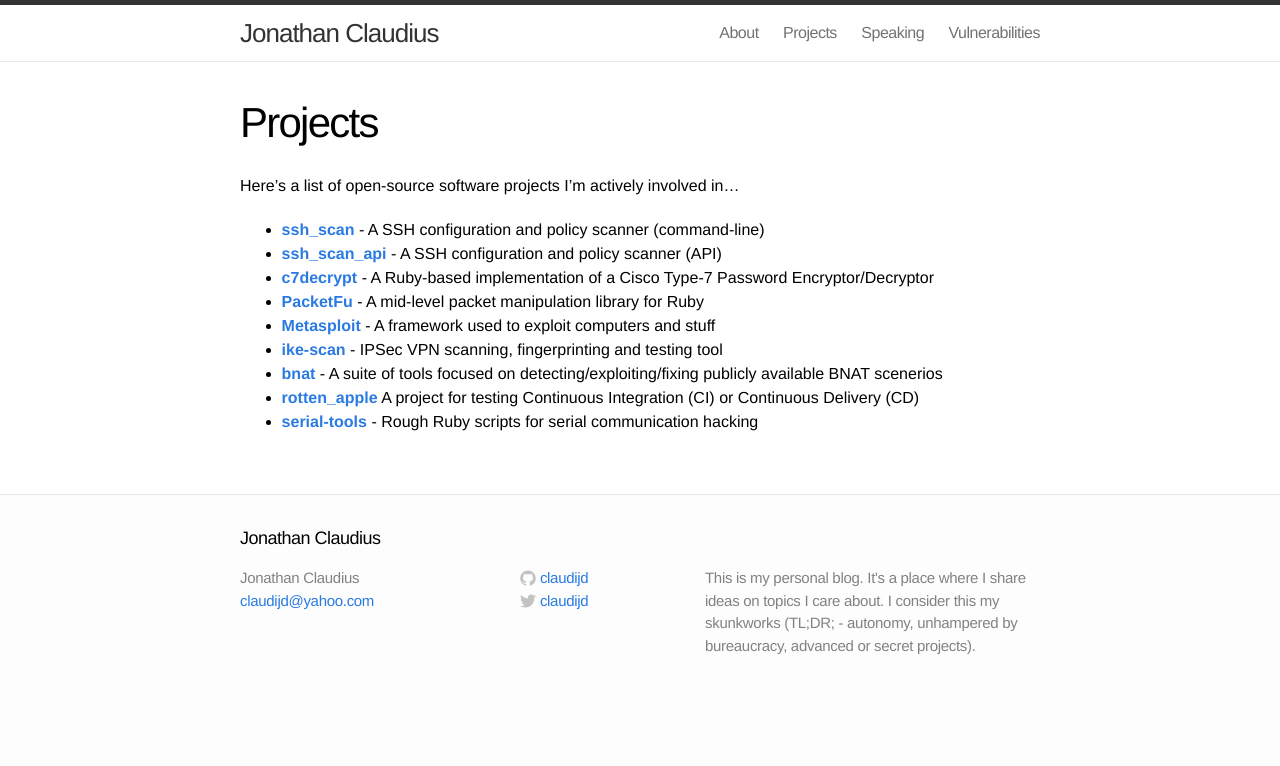
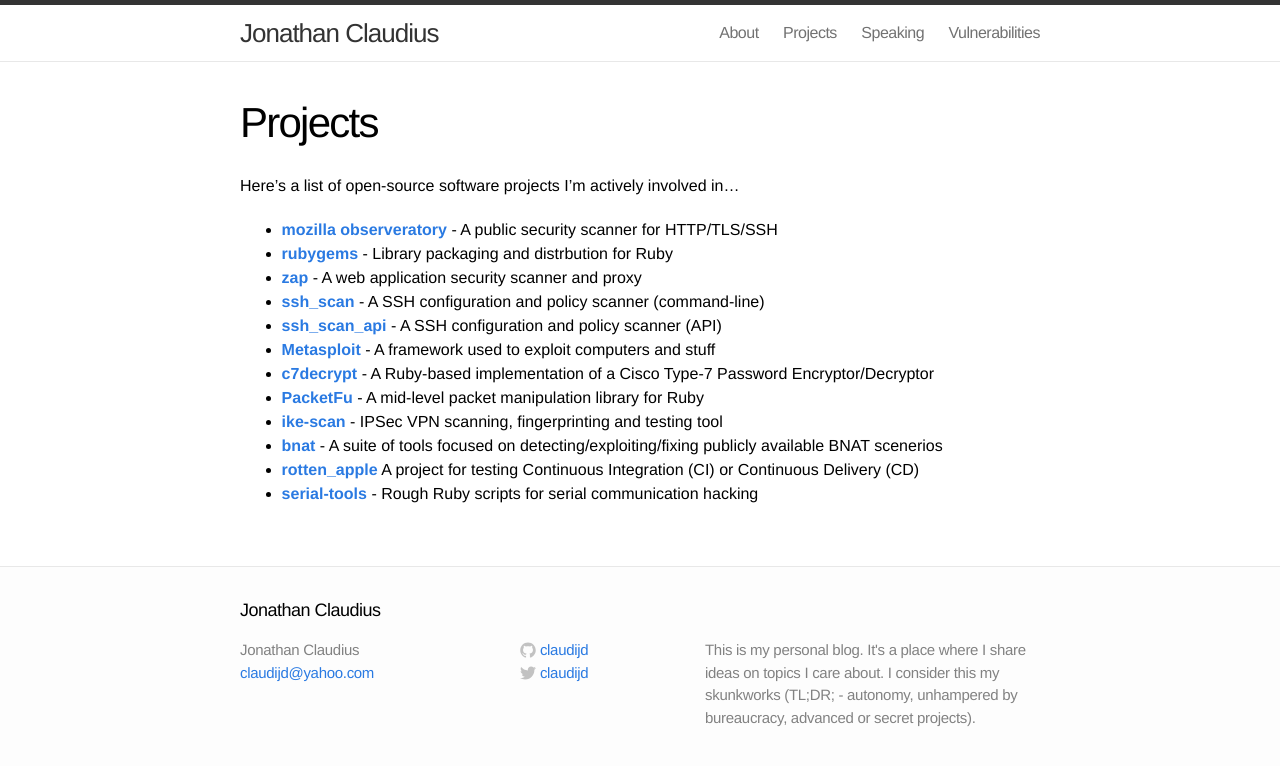
Before and after one commit to claudijd/claudijd.github.io, a Jekyll site: the page built from projects.md, in a window 1280 px wide. Shown: the top 766 px of the page. Built offline with Jekyll 4.4.1, drawn with Linux system fonts in a browser that asks for light colours.

Commit message:
Update projects

```diff
--- a/projects.md
+++ b/projects.md
@@ -6,11 +6,14 @@
 
 Here's a list of open-source software projects I'm actively involved in...
 
+- **[mozilla observeratory](https://observatory.mozilla.org/)** - A public security scanner for HTTP/TLS/SSH
+- **[rubygems](https://github.com/rubygems/rubygems)** - Library packaging and distrbution for Ruby
+- **[zap](https://github.com/zaproxy/zaproxy)** - A web application security scanner and proxy
 - **[ssh_scan](https://github.com/mozilla/ssh_scan)** - A SSH configuration and policy scanner (command-line)
 - **[ssh_scan_api](https://github.com/mozilla/ssh_scan_api)** - A SSH configuration and policy scanner (API)
+- **[Metasploit](https://github.com/rapid7/metasploit-framework)** - A framework used to exploit computers and stuff
 - **[c7decrypt](https://github.com/claudijd/c7decrypt)** - A Ruby-based implementation of a Cisco Type-7 Password Encryptor/Decryptor
 - **[PacketFu](https://github.com/packetfu/packetfu)** - A mid-level packet manipulation library for Ruby
-- **[Metasploit](https://github.com/rapid7/metasploit-framework)** - A framework used to exploit computers and stuff
 - **[ike-scan](https://github.com/royhills/ike-scan)** - IPSec VPN scanning, fingerprinting and testing tool
 - **[bnat](https://github.com/claudijd/bnat)** - A suite of tools focused on detecting/exploiting/fixing publicly available BNAT scenerios
 - **[rotten_apple](https://github.com/claudijd/rotten_apple)** A project for testing Continuous Integration (CI) or Continuous Delivery (CD)
```
